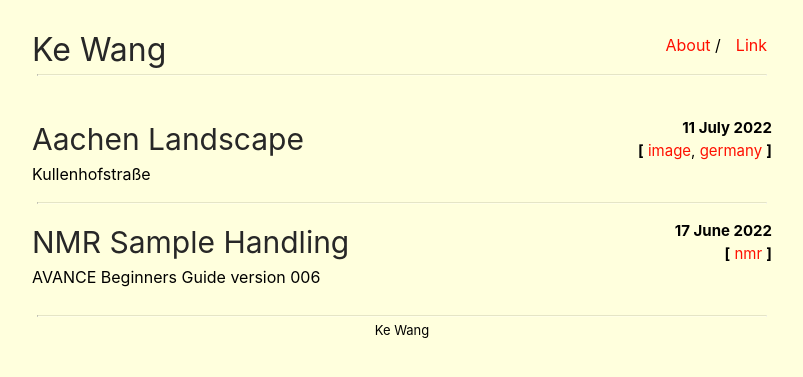
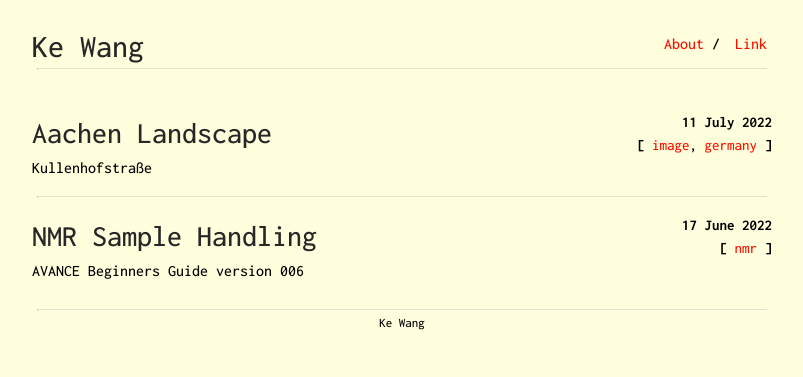
Before and after one commit to ekdc11/ekdc11.github.io, a Jekyll site: the page built from index.html, in a window 1280 px wide. Shown: the top 377 px of the page, without its empty margins (238-1041 px from the left). Built offline with Jekyll 4.4.1, drawn with Linux system fonts in a browser that asks for light colours.

Commit message:
Update main.scss

```diff
--- a/css/main.scss
+++ b/css/main.scss
@@ -13,8 +13,7 @@ $small-width: 480px;
 
 body {
     margin: 0;
-    //font-family: "Inconsolata";
-    font-family: "Inter";
+    font-family: "Inconsolata";
     background-color: #FFFFDD;
     min-height: 100%;
 }
```
